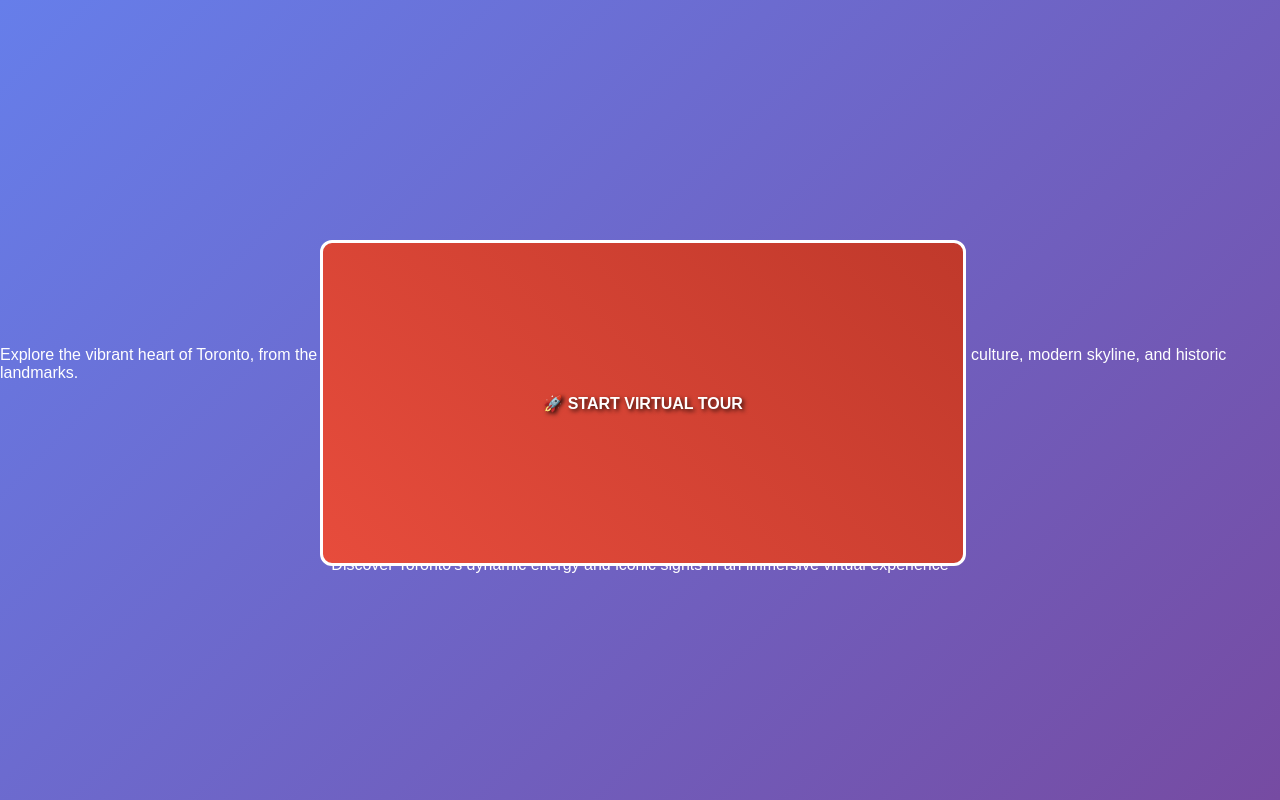
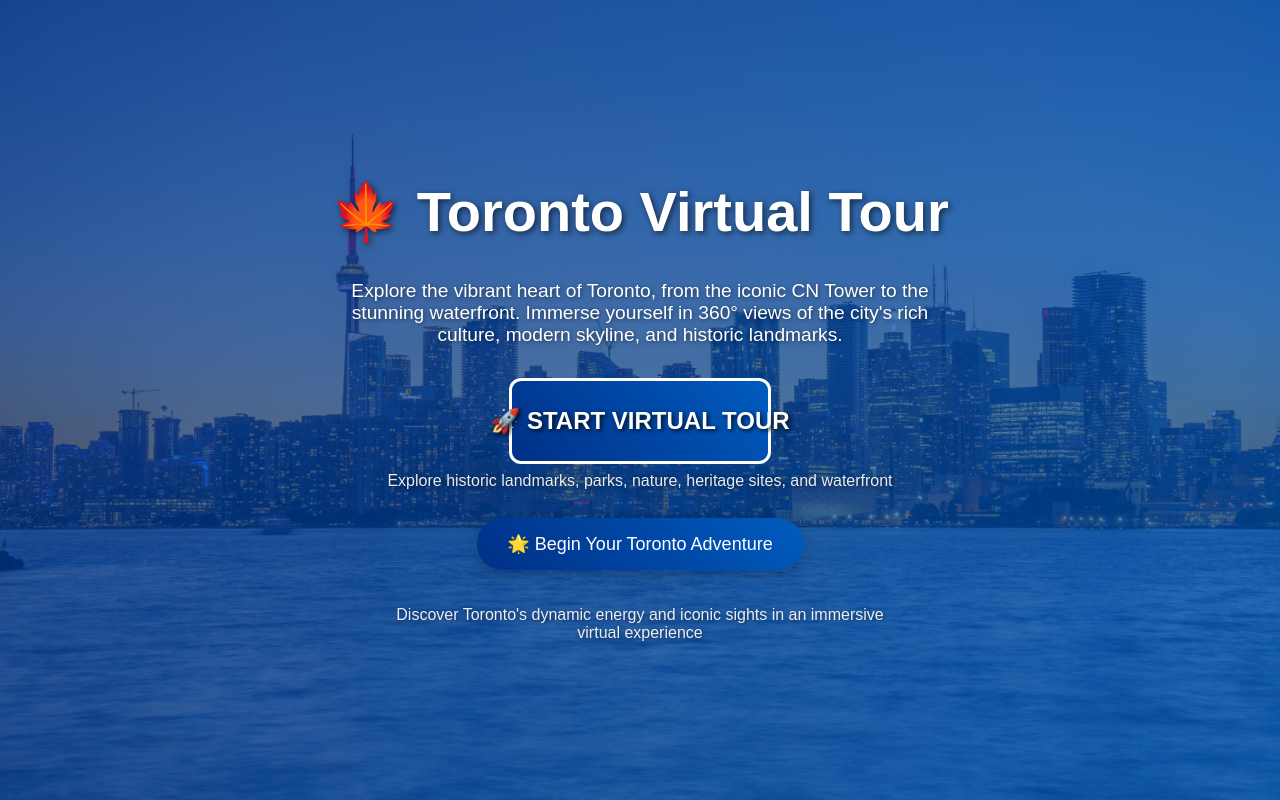
Before and after one commit to kcinjojo1/archviz, a Flask app: page / in a window 1280 px wide. Run offline with Flask 3, Linux system fonts and the light colour scheme; some libraries are stand-ins or nearby versions.

Commit message:
Update styles.css

```diff
--- a/static/css/styles.css
+++ b/static/css/styles.css
@@ -13,31 +13,60 @@
 #home {
   width: 100%;
   height: 100%;
-  background: linear-gradient(135deg, #667eea 0%, #764ba2 100%);
+  background-image: url('../images/background_image.jpg');
+  background-size: cover;
+  background-position: center;
   display: flex;
   flex-direction: column;
   align-items: center;
   justify-content: center;
   color: white;
+  position: relative;
+}
+#home::before {
+  content: '';
+  position: absolute;
+  top: 0;
+  left: 0;
+  width: 100%;
+  height: 100%;
+  background: linear-gradient(135deg, rgba(0, 48, 135, 0.7), rgba(0, 92, 191, 0.7));
+  z-index: 1;
+}
+#home > * {
+  position: relative;
+  z-index: 2;
 }
 #home h1 {
-  font-size: 3rem;
+  font-size: 3.5rem;
+  margin-bottom: 1rem;
+  text-shadow: 2px 2px 6px rgba(0, 0, 0, 0.6);
+  font-weight: bold;
+}
+#home .intro-text {
+  font-size: 1.2rem;
+  text-align: center;
+  max-width: 600px;
   margin-bottom: 2rem;
-  text-shadow: 2px 2px 4px rgba(0, 0, 0, 0.5);
+  text-shadow: 1px 1px 4px rgba(0, 0, 0, 0.5);
 }
-#map {
-  width: 80%;
-  height: 60%;
-  background: linear-gradient(135deg, #2c3e50 0%, #34495e 100%);
-  border: 3px solid #ecf0f1;
-  position: relative;
-  overflow: hidden;
-  border-radius: 15px;
-  box-shadow: 0 10px 30px rgba(0, 0, 0, 0.3);
+#home .footer-text {
+  font-size: 1rem;
+  text-align: center;
+  max-width: 500px;
+  margin-top: 1rem;
+  color: rgba(255, 255, 255, 0.9);
+  text-shadow: 1px 1px 4px rgba(0, 0, 0, 0.5);
 }
-
+#home .map-description {
+  font-size: 1rem;
+  text-align: center;
+  max-width: 600px;
+  margin: 0.5rem 0;
+  color: rgba(255, 255, 255, 0.9);
+  text-shadow: 1px 1px 4px rgba(0, 0, 0, 0.5);
+}
 .map-area {
-  position: absolute;
   border: 3px solid #fff;
   border-radius: 12px;
   cursor: pointer;
@@ -52,53 +81,24 @@
   text-align: center;
   backdrop-filter: blur(10px);
 }
-
 .map-area:hover {
   transform: scale(1.1);
   box-shadow: 0 0 25px rgba(255, 255, 255, 0.9);
-  z-index: 10;
-  border-color: #f39c12;
+  border-color: #ffffff;
 }
-
 .downtown-area {
-  top: 30%;
-  left: 25%;
-  width: 50%;
-  height: 40%;
-  background: linear-gradient(45deg, #e74c3c, #c0392b);
-}
-
-.map-legend {
-  position: absolute;
-  top: 15px;
-  right: 15px;
-  background: rgba(0, 0, 0, 0.8);
-  color: white;
-  padding: 15px;
-  border-radius: 8px;
-  font-size: 13px;
-  backdrop-filter: blur(10px);
-}
-
-.legend-item {
-  display: flex;
-  align-items: center;
-  margin: 8px 0;
-}
-
-.legend-color {
-  width: 25px;
-  height: 18px;
-  margin-right: 10px;
-  border-radius: 4px;
-  border: 1px solid rgba(255, 255, 255, 0.3);
+  width: 20%;
+  height: 10%;
+  background: linear-gradient(45deg, #003087, #005cbf);
+  font-size: 24px; /* Increase for bigger text */
+  white-space: nowrap;
 }
 .area-btn {
   margin: 20px;
   padding: 15px 30px;
   font-size: 18px;
   cursor: pointer;
-  background: linear-gradient(45deg, #f39c12, #e67e22);
+  background: linear-gradient(45deg, #003087, #005cbf);
   color: white;
   border: none;
   border-radius: 25px;
```
Also changed, not shown: other parts of static/css/styles.css (+116 -50 lines).
